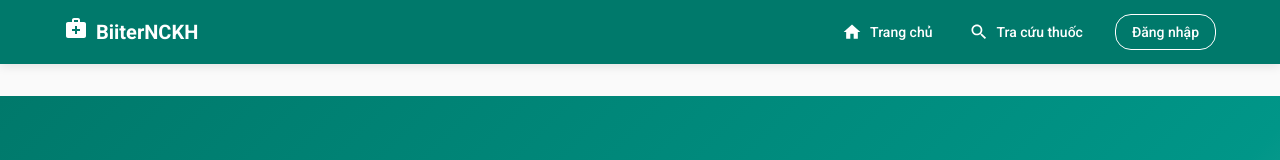
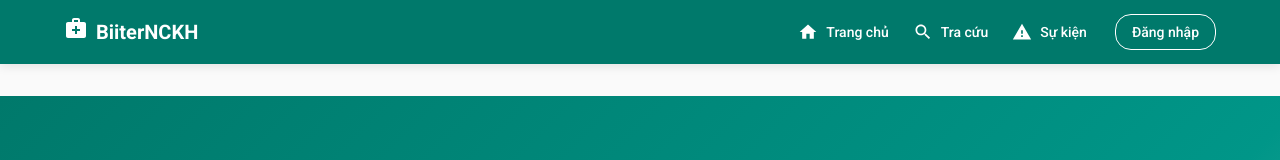
Before and after one commit to vietlinhh02/bitterr, a React (Create React App) app in the folder frontend/: page / in a window 1280 px wide. Shown: the top 160 px of the page. Built offline with nearby package versions, Linux system fonts and the light colour scheme.

Commit message:
sửa cho các text không bị xuống dòng

```diff
--- a/frontend/src/components/Navigation.js
+++ b/frontend/src/components/Navigation.js
@@ -26,7 +26,8 @@ import {
   PhotoCamera as PhotoCameraIcon,
   LocalPharmacy as LocalPharmacyIcon,
   Home as HomeIcon,
-  Apps as AppsIcon
+  Apps as AppsIcon,
+  Warning as WarningIcon
 } from '@mui/icons-material';
 import { Link, useNavigate } from 'react-router-dom';
 import { useUser } from '../contexts/UserContext';
@@ -149,6 +150,15 @@ function Navigation() {
                   Tra cứu thuốc
                 </MenuItem>
 
+                <MenuItem
+                  component={Link}
+                  to="/drug-events"
+                  onClick={handleClose}
+                >
+                  <WarningIcon fontSize="small" sx={{ mr: 1 }} />
+                  Sự kiện thuốc
+                </MenuItem>
+
                 {isLoggedIn && (
                   <>
                     <MenuItem
@@ -227,13 +237,26 @@ function Navigation() {
             </>
           ) : (
             <>
-              <Box sx={{ display: 'flex', gap: 1 }}>
+              <Box sx={{
+                display: 'flex',
+                gap: 0.5,
+                flexWrap: 'nowrap',
+                overflow: 'auto',
+                '&::-webkit-scrollbar': { display: 'none' },
+                msOverflowStyle: 'none',
+                scrollbarWidth: 'none'
+              }}>
                 <Button
                   color="inherit"
                   component={Link}
                   to="/"
                   startIcon={<HomeIcon />}
-                  sx={{ borderRadius: 2, px: 2 }}
+                  sx={{
+                    borderRadius: 2,
+                    px: 1.5,
+                    minWidth: 'auto',
+                    whiteSpace: 'nowrap'
+                  }}
                 >
                   Trang chủ
                 </Button>
@@ -243,9 +266,29 @@ function Navigation() {
                   component={Link}
                   to="/fda-drugs"
                   startIcon={<SearchIcon />}
-                  sx={{ borderRadius: 2, px: 2 }}
+                  sx={{
+                    borderRadius: 2,
+                    px: 1.5,
+                    minWidth: 'auto',
+                    whiteSpace: 'nowrap'
+                  }}
                 >
-                  Tra cứu thuốc
+                  Tra cứu
+                </Button>
+
+                <Button
+                  color="inherit"
+                  component={Link}
+                  to="/drug-events"
+                  startIcon={<WarningIcon />}
+                  sx={{
+                    borderRadius: 2,
+                    px: 1.5,
+                    minWidth: 'auto',
+                    whiteSpace: 'nowrap'
+                  }}
+                >
+                  Sự kiện
                 </Button>
 
                 {isLoggedIn && (
@@ -255,16 +298,26 @@ function Navigation() {
                       component={Link}
                       to="/features"
                       startIcon={<AppsIcon />}
-                      sx={{ borderRadius: 2, px: 2 }}
+                      sx={{
+                        borderRadius: 2,
+                        px: 1.5,
+                        minWidth: 'auto',
+                        whiteSpace: 'nowrap'
+                      }}
                     >
-                      Tất cả tính năng
+                      Tính năng
                     </Button>
                     <Button
                       color="inherit"
                       component={Link}
                       to="/longchau-search"
                       startIcon={<LocalPharmacyIcon />}
-                      sx={{ borderRadius: 2, px: 2 }}
+                      sx={{
+                        borderRadius: 2,
+                        px: 1.5,
+                        minWidth: 'auto',
+                        whiteSpace: 'nowrap'
+                      }}
                     >
                       Long Châu
                     </Button>
@@ -273,7 +326,12 @@ function Navigation() {
                       component={Link}
                       to="/search-history"
                       startIcon={<HistoryIcon />}
-                      sx={{ borderRadius: 2, px: 2 }}
+                      sx={{
+                        borderRadius: 2,
+                        px: 1.5,
+                        minWidth: 'auto',
+                        whiteSpace: 'nowrap'
+                      }}
                     >
                       Lịch sử
                     </Button>
@@ -282,16 +340,26 @@ function Navigation() {
                       component={Link}
                       to="/chat"
                       startIcon={<ChatIcon />}
-                      sx={{ borderRadius: 2, px: 2 }}
+                      sx={{
+                        borderRadius: 2,
+                        px: 1.5,
+                        minWidth: 'auto',
+                        whiteSpace: 'nowrap'
+                      }}
                     >
-                      Chat AI
+                      Chat
                     </Button>
                     <Button
                       color="inherit"
                       component={Link}
                       to="/image-detection"
                       startIcon={<PhotoCameraIcon />}
-                      sx={{ borderRadius: 2, px: 2 }}
+                      sx={{
+                        borderRadius: 2,
+                        px: 1.5,
+                        minWidth: 'auto',
+                        whiteSpace: 'nowrap'
+                      }}
                     >
                       Nhận diện
                     </Button>
```
